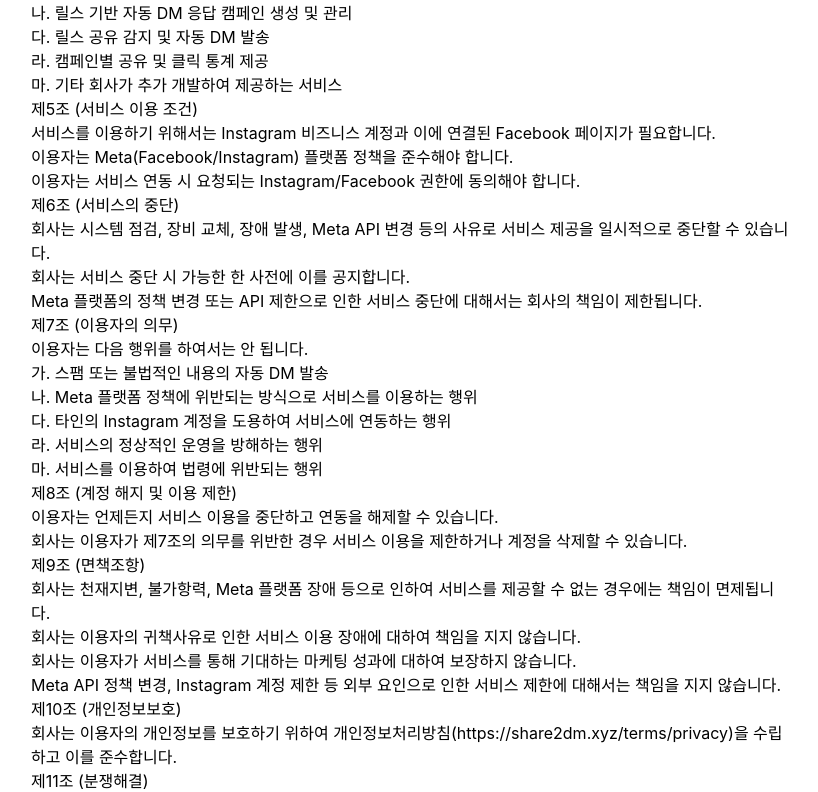
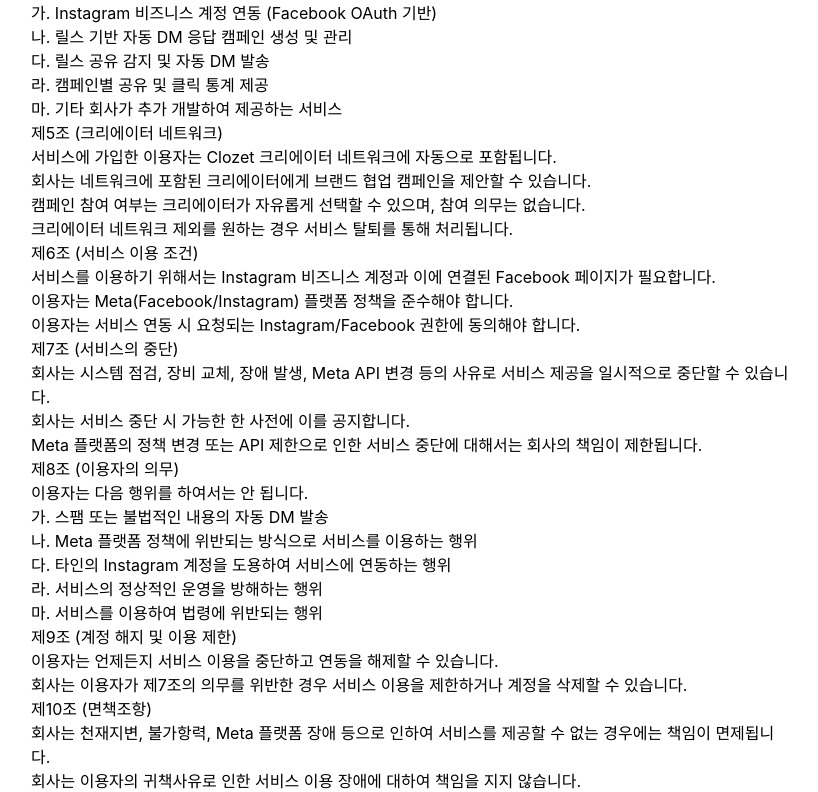
Before and after one commit to aintnpc/React-share2DM, a React (Create React App) app in the folder web/: page /terms/service in a window 1280 px wide. Shown: the part 468-1260 px from the top of the page, without its empty margins (229-1047 px from the left). Built offline with nearby package versions, Linux system fonts and the light colour scheme; no server answers.

Commit message:
feat: 서비스 약관에 크리에이터 네트워크 조항 추가 (제5조)

```diff
--- a/web/src/pages/terms/ServiceTerms.tsx
+++ b/web/src/pages/terms/ServiceTerms.tsx
@@ -13,6 +13,7 @@
       <li>"브랜드"란 서비스에 Instagram 비즈니스 계정을 연동하여 캠페인을 운영하는 이용자를 말합니다.</li>
       <li>"캠페인"이란 브랜드가 설정한 릴스와 자동 응답 메시지의 조합을 의미합니다.</li>
       <li>"공유자"란 브랜드의 Instagram 계정으로 릴스를 DM으로 공유하는 Instagram 사용자를 말합니다.</li>
+      <li>"크리에이터"란 서비스에 가입하여 Clozet 크리에이터 네트워크에 포함된 이용자를 말합니다.</li>
     </ol>
 
     <h2>제3조 (약관의 효력 및 변경)</h2>
@@ -32,21 +33,29 @@
       <li>마. 기타 회사가 추가 개발하여 제공하는 서비스</li>
     </ul>
 
-    <h2>제5조 (서비스 이용 조건)</h2>
+    <h2>제5조 (크리에이터 네트워크)</h2>
+    <ol>
+      <li>서비스에 가입한 이용자는 Clozet 크리에이터 네트워크에 자동으로 포함됩니다.</li>
+      <li>회사는 네트워크에 포함된 크리에이터에게 브랜드 협업 캠페인을 제안할 수 있습니다.</li>
+      <li>캠페인 참여 여부는 크리에이터가 자유롭게 선택할 수 있으며, 참여 의무는 없습니다.</li>
+      <li>크리에이터 네트워크 제외를 원하는 경우 서비스 탈퇴를 통해 처리됩니다.</li>
+    </ol>
+
+    <h2>제6조 (서비스 이용 조건)</h2>
     <ol>
       <li>서비스를 이용하기 위해서는 Instagram 비즈니스 계정과 이에 연결된 Facebook 페이지가 필요합니다.</li>
       <li>이용자는 Meta(Facebook/Instagram) 플랫폼 정책을 준수해야 합니다.</li>
       <li>이용자는 서비스 연동 시 요청되는 Instagram/Facebook 권한에 동의해야 합니다.</li>
     </ol>
 
-    <h2>제6조 (서비스의 중단)</h2>
+    <h2>제7조 (서비스의 중단)</h2>
     <ol>
       <li>회사는 시스템 점검, 장비 교체, 장애 발생, Meta API 변경 등의 사유로 서비스 제공을 일시적으로 중단할 수 있습니다.</li>
       <li>회사는 서비스 중단 시 가능한 한 사전에 이를 공지합니다.</li>
       <li>Meta 플랫폼의 정책 변경 또는 API 제한으로 인한 서비스 중단에 대해서는 회사의 책임이 제한됩니다.</li>
     </ol>
 
-    <h2>제7조 (이용자의 의무)</h2>
+    <h2>제8조 (이용자의 의무)</h2>
     <p>이용자는 다음 행위를 하여서는 안 됩니다.</p>
     <ul>
       <li>가. 스팸 또는 불법적인 내용의 자동 DM 발송</li>
@@ -56,13 +65,13 @@
       <li>마. 서비스를 이용하여 법령에 위반되는 행위</li>
     </ul>
 
-    <h2>제8조 (계정 해지 및 이용 제한)</h2>
+    <h2>제9조 (계정 해지 및 이용 제한)</h2>
     <ol>
       <li>이용자는 언제든지 서비스 이용을 중단하고 연동을 해제할 수 있습니다.</li>
       <li>회사는 이용자가 제7조의 의무를 위반한 경우 서비스 이용을 제한하거나 계정을 삭제할 수 있습니다.</li>
     </ol>
 
-    <h2>제9조 (면책조항)</h2>
+    <h2>제10조 (면책조항)</h2>
     <ol>
       <li>회사는 천재지변, 불가항력, Meta 플랫폼 장애 등으로 인하여 서비스를 제공할 수 없는 경우에는 책임이 면제됩니다.</li>
       <li>회사는 이용자의 귀책사유로 인한 서비스 이용 장애에 대하여 책임을 지지 않습니다.</li>
@@ -70,17 +79,17 @@
       <li>Meta API 정책 변경, Instagram 계정 제한 등 외부 요인으로 인한 서비스 제한에 대해서는 책임을 지지 않습니다.</li>
     </ol>
 
-    <h2>제10조 (개인정보보호)</h2>
+    <h2>제11조 (개인정보보호)</h2>
     <p>회사는 이용자의 개인정보를 보호하기 위하여 개인정보처리방침(https://share2dm.xyz/terms/privacy)을 수립하고 이를 준수합니다.</p>
 
-    <h2>제11조 (분쟁해결)</h2>
+    <h2>제12조 (분쟁해결)</h2>
     <ol>
       <li>회사와 이용자 간에 발생한 분쟁에 관한 소송은 대한민국 법원을 관할 법원으로 합니다.</li>
       <li>회사와 이용자 간에 제기된 소송에는 대한민국법을 적용합니다.</li>
     </ol>
 
     <p><strong>부칙</strong><br>
-    본 약관은 2025년 2월 11일부터 시행됩니다.</p>
+    본 약관은 2026년 4월 7일부터 시행됩니다. (구 약관: 2025년 2월 11일)</p>
 
     <p><strong>서비스 정보</strong><br>
     서비스명: share2dm<br>
@@ -92,7 +101,7 @@
     <TermsTemplate
       title="서비스 이용약관"
       content={content}
-      lastUpdated="2025년 2월 11일"
+      lastUpdated="2026년 4월 7일"
     />
   );
 }
```
